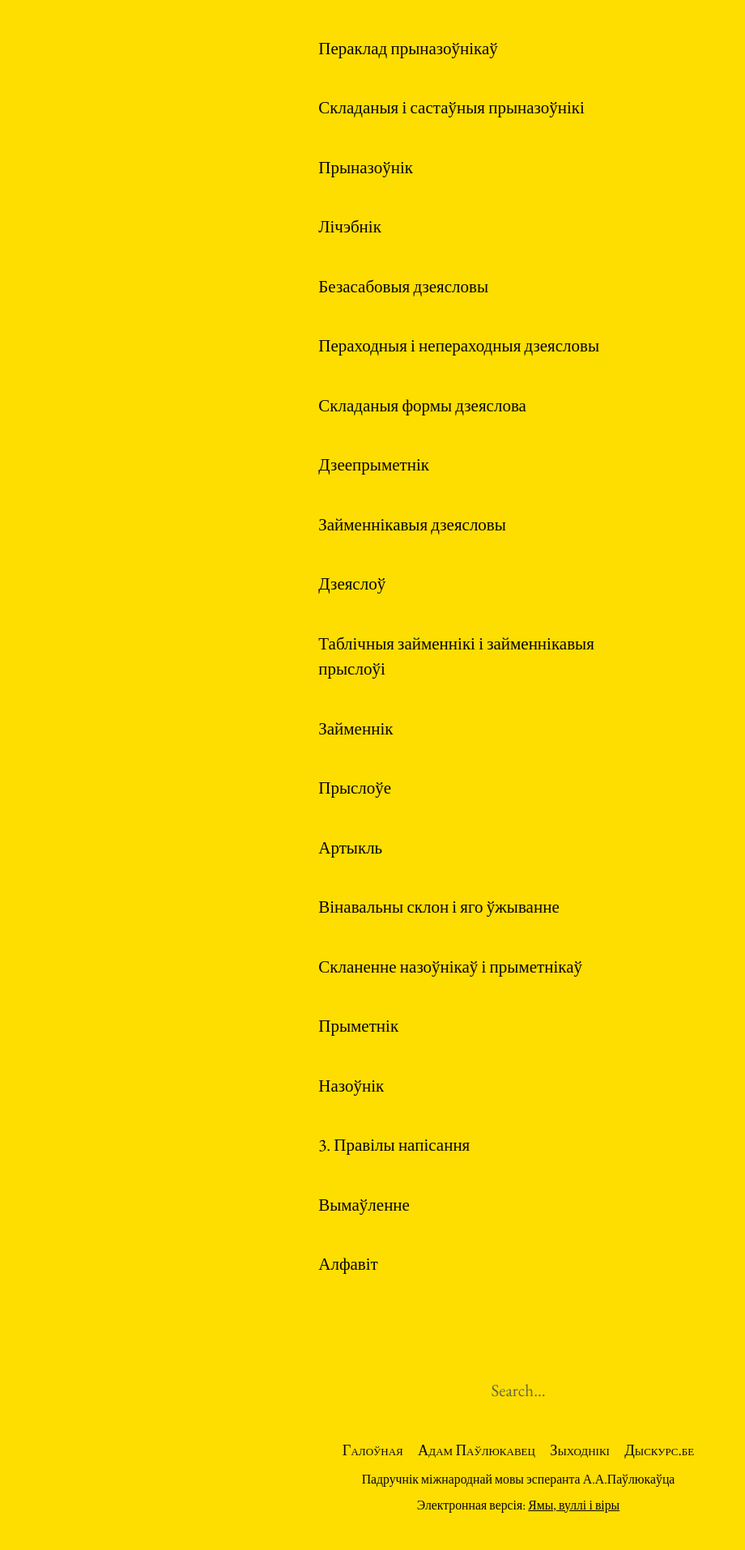
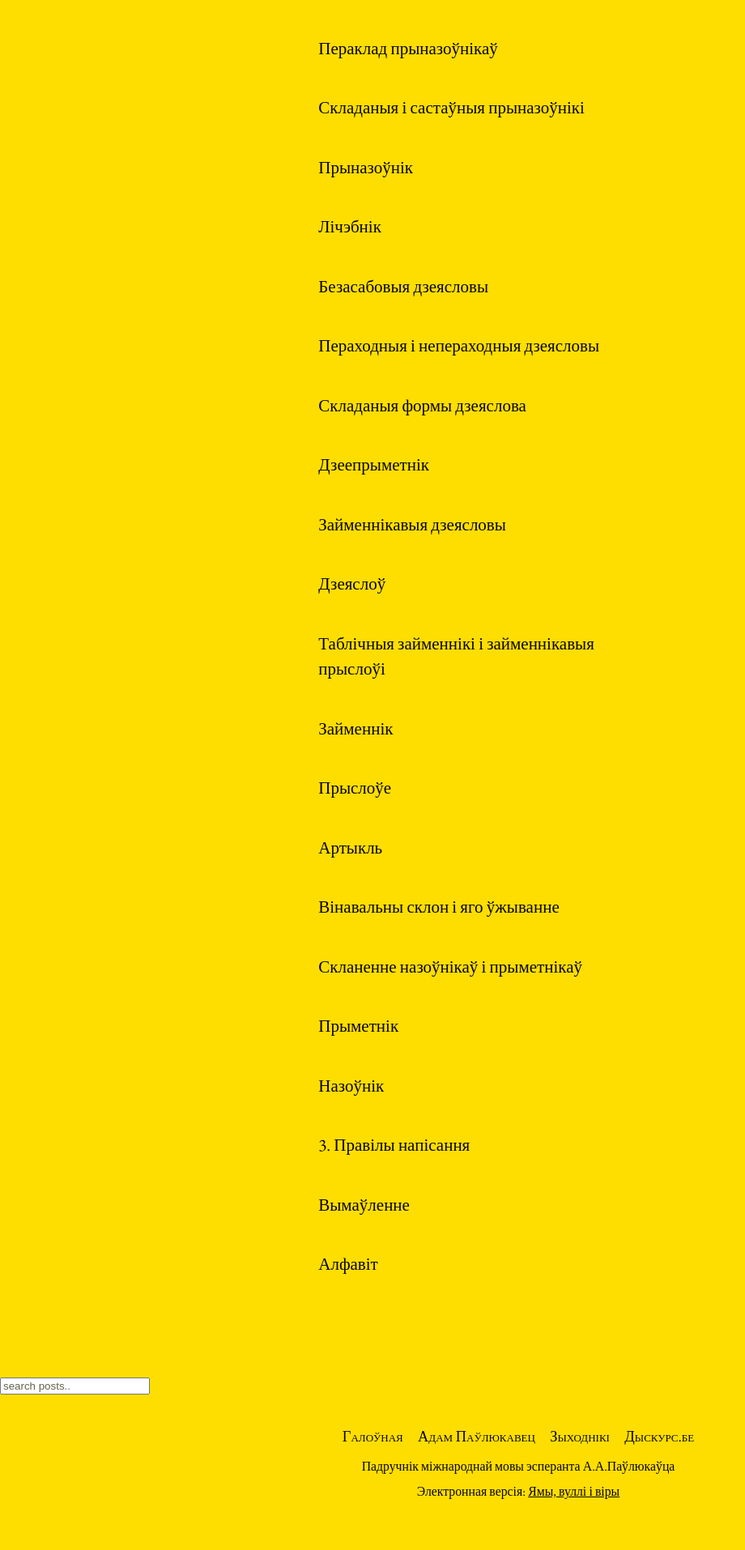
Before and after one commit to skaivolas/mir, a Jekyll site: the page built from index.html, in a window 1280 px wide. Shown: the part 1752-3666 px from the top of the page at 81% size, without its empty margins (0-920 px from the left). Built offline with Jekyll 4.4.1, drawn with Linux system fonts in a browser that asks for light colours; the list of posts is cut into pages by our own code; comment, search, counter and statistics services are not loaded.

Commit message:
Update search.html

```diff
--- a/_includes/search.html
+++ b/_includes/search.html
@@ -1,8 +1,11 @@
-<form method="get" id="search" action="https://duckduckgo.com/">
+<!--<form method="get" id="search" action="https://duckduckgo.com/">
   <input type="hidden" name="sites" value="{{ site.url }}"/>
   <input type="hidden" name="k8" value="#222222"/>
   <input type="hidden" name="k9" value="#dc4b3c"/>
   <input type="hidden" name="kt" value="h"/>
   <input type="text" id="search__input" name="q" placeholder="Search&hellip;"/ autocomplete="off">
   <button type="submit" class="btn btn-bordered" tabindex="-1">Search</button>
-</form>
+</form> -->
+<input type="text" id="search-input" placeholder="search posts..">
+<br/>
+<div id="results-container"></div>
```
